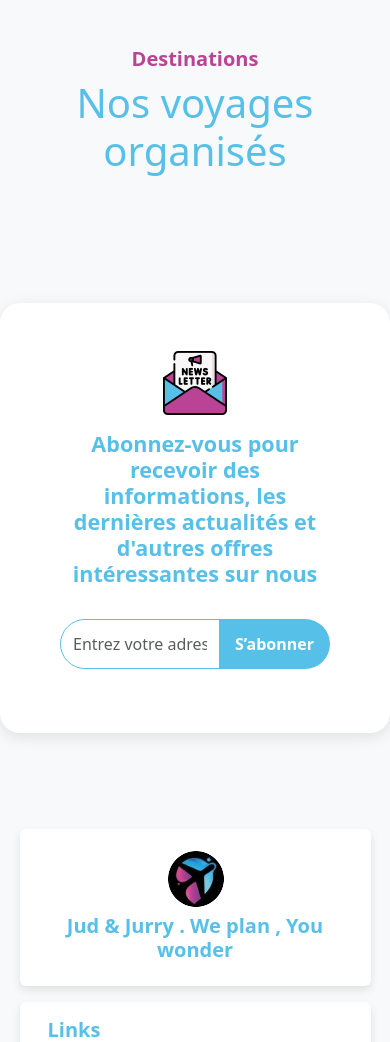
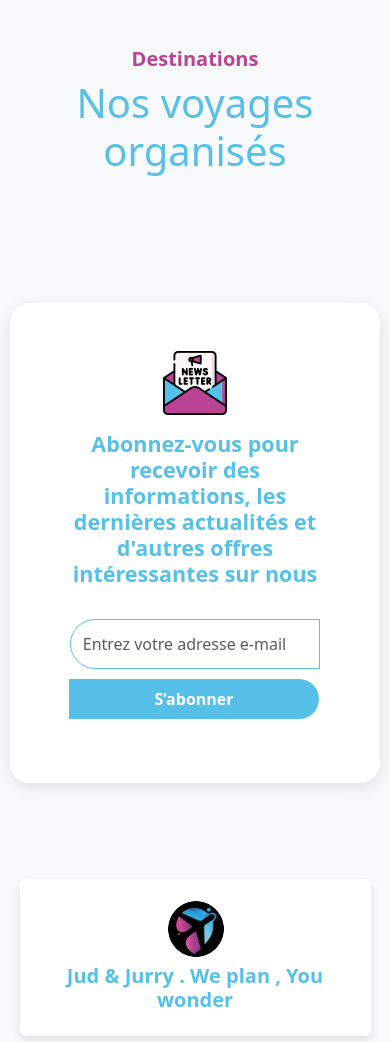
Before and after one commit to Houria-hs/travel-website, a Django app: page / in a window 390 px wide. Shown: the part 3738-4780 px from the top of the page. Run offline with Django 5.2, Linux system fonts and the light colour scheme; data that the repository does not hold is empty; parts of the project's set-up code (start-up, migrations or seed data) failed here and were passed over.

Commit message:
style and responsiveness updates

```diff
--- a/templates/base.html
+++ b/templates/base.html
@@ -54,7 +54,7 @@
                                     <i class="fa-brands fa-whatsapp" style="color: green; font-size: xx-large;"></i>
                                 </a>
                             </li>
-                            <li class="nav-item">
+                            <li class="nav-item d-flex justify-content-center align-items-center">
                                 <i id="light" class="fa-solid fa-moon" style="font-size: xx-large;"></i>
                             </li>
                         </ul>
--- a/templates/home.html
+++ b/templates/home.html
@@ -103,7 +103,7 @@
                     <img  src="{{ destination.image.url }}" alt="{{ destination.title }}" class="card-img-top rounded-top-4" style=" height: 21rem;">
                     <div class="card-body">
                         <div class="container d-flex flex-row"
-                        style="justify-content: space-between; align-items: center;">
+                        style="justify-content: space-between !important; align-items: center;">
                             <h5 class="card-title" style="color: #ba4395;">{{ destination.title }}</h5>
                             <h6 class="fw-bold mb-3" style="color: #56c0e9;"> {{ destination.subtitle }} </h6>
                         </div>
@@ -148,8 +148,8 @@
                 <form action="{% url 'Newsletter_view' %}" method="POST">
                     {% csrf_token %}
                     <div class="input-group mb-3">
-                        <input type="email" name="email" class="form-control" placeholder="Entrez votre adresse e-mail" aria-label="Email address" aria-describedby="button-addon2" style="border: 1px solid #56c0e9; border-radius: 25px 0 0 25px; padding: 12px;" required>
-                        <button type="submit" class="btn btn-primary px-3  py-2" style="background-color: #56c0e9; border: none; font-weight: bold; color: #fff; border-radius: 0 25px 25px 0;" id="button-addon2"> S’abonner</button>
+                        <input type="email" name="email" class="form-control nw_input" placeholder="Entrez votre adresse e-mail" aria-label="Email address" aria-describedby="button-addon2" style="border: 1px solid #56c0e9; border-radius: 25px 0 0 25px; padding: 12px;" required>
+                        <button type="submit" class="btn btn-primary px-3  py-2 nw_button" style="background-color: #56c0e9; border: none; font-weight: bold; color: #fff; border-radius: 0 25px 25px 0;" id="button-addon2"> S’abonner</button>
                     </div>
                 </form>
             </div>
@@ -191,11 +191,20 @@ p{
     box-shadow: 0 4px 15px rgba(0, 0, 0, 0.1);
     width: 70% !important;
 }
-@media only screen and (max-width: 576px) {
+@media (max-width: 576px) {
     .newsletter-container{
+    width: 95% !important;
+    }
+  .nw_input {
     width: 100% !important;
+    margin-bottom: 10px;
+  }
+
+  .nw_button {
+    width: 100% !important;
+  }
 }
-}
+
 .services-img{
     width: 100%;
     height: 15REM;
--- a/templates/trip.html
+++ b/templates/trip.html
@@ -6,8 +6,8 @@
 <section style="background-color: var(--primary-color);">
 {% if trip %}
 <div class="container py-5 d-flex justify-content-center">
-    <div class="card shadow-lg border-0 flex-column flex-md-row" style="width: 100%; max-width: 1100px; border-radius: 20px; overflow: hidden;">
-
+    <div class="card shadow-lg border-0 d-flex flex-column flex-md-row w-100" style="max-width: 1100px; border-radius: 20px; overflow: hidden;">
+        <div class="row g-0">
            <!-- Trip Image -->
         <div class="col-md-5 p-0">
           <img src="{{ trip.image.url }}" alt="Trip Image" class="img-fluid h-100 w-100 object-fit-cover">
@@ -55,6 +55,7 @@
           {% endif %}
           <!-- Description -->
           <p class="mt-4 text-muted" style="line-height: 1.7;"><b>{{ trip.description|linebreaksbr }}</b></p>
+      </div>
         </div>
     </div>
 </div>
@@ -139,6 +140,5 @@
 .btn-primary:hover {
     background-color: #ba4395 !important;
 }
-
 </style>
 {% endblock %}
```
Lines whose indentation alone changed are shown as unchanged.
